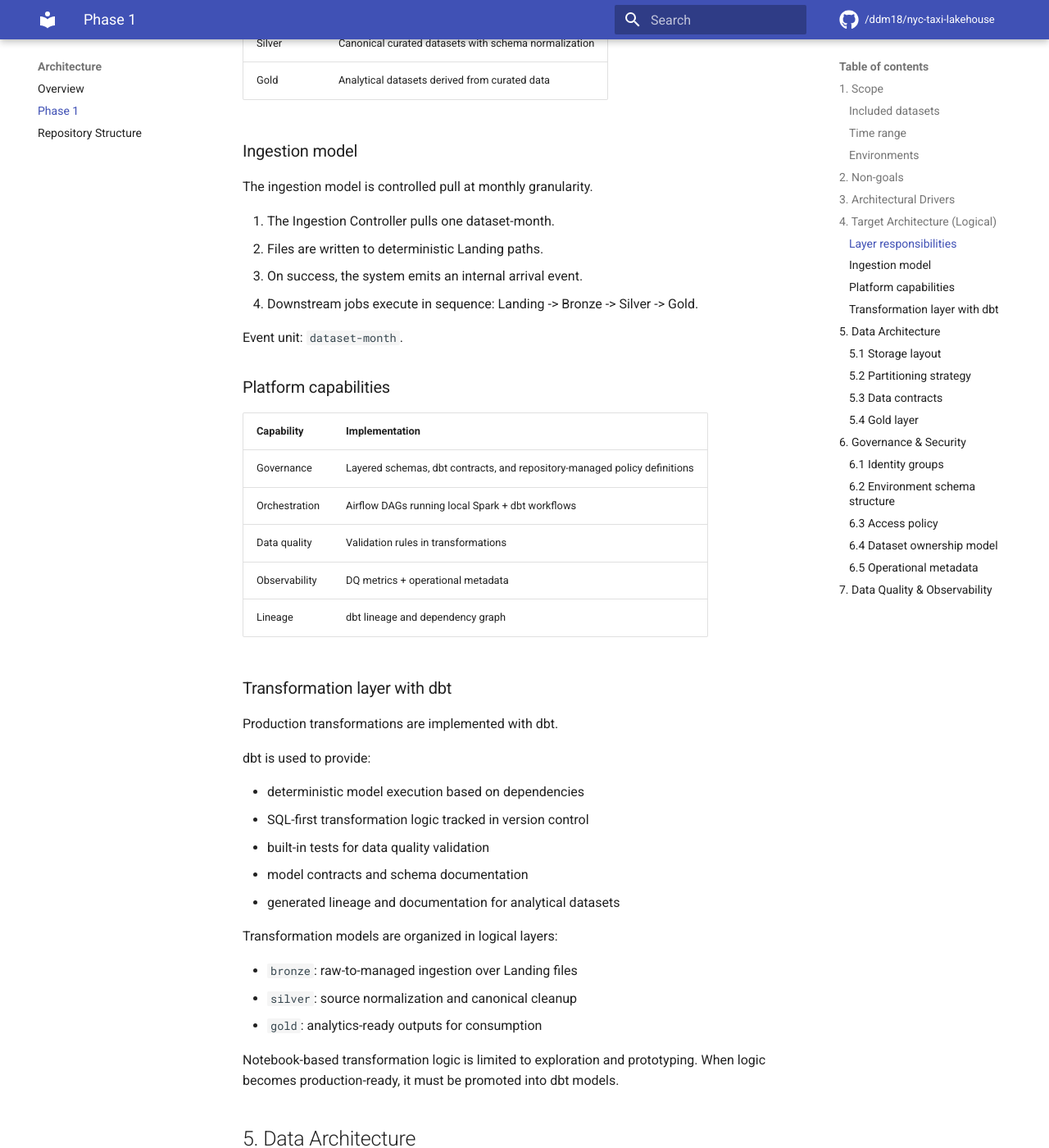
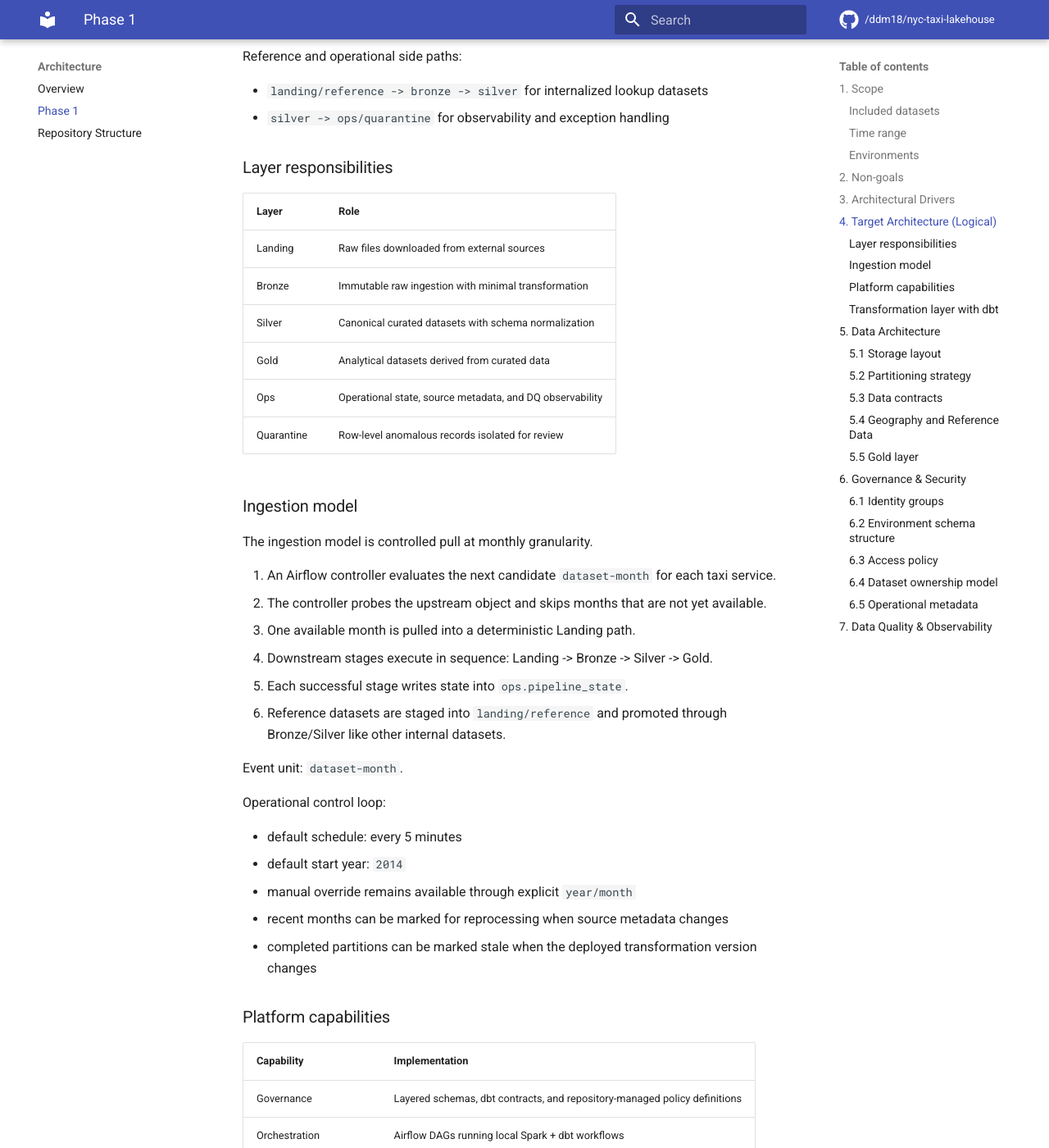
Before and after one commit to ddm18/nyc-taxi-lakehouse, an MkDocs documentation site: the page built from docs/arch-phase1.md, in a window 1280 px wide and 1400 px high, scrolled down 1905 px. Shown: the whole window at 82% size. Built offline with MkDocs 1.6.1 and Material for MkDocs 9.7.7, drawn with Linux system fonts in a browser that asks for light colours; comment, search, counter and statistics services are not loaded; some of the changed text lies outside the part shown.

Commit message:
Document phase 1 architecture updates

```diff
--- a/docs/arch-phase1.md
+++ b/docs/arch-phase1.md
@@ -9,14 +9,17 @@
 ### Included datasets
 - NYC TLC yellow taxi trips
 - NYC TLC green taxi trips
+- NYC TLC taxi zone lookup as internal reference data
 
 ### Time range
-Initial runs use sparse historical sampling to validate ingestion and schema normalization.
-Full historical backfill is executed after pipeline validation.
+Phase 1 simulates historical retrieval from `2014-01` forward.
+The orchestration loop processes one available `dataset-month` at a time and can
+backfill incrementally until it reaches the latest published month.
 
 ### Environments
-- `dev` (mandatory)
-- `prod` (optional in Phase 1)
+- `local` runtime for development and debugging
+- deployed `test` environment for shared validation
+- deployed `prod` environment for production workloads
 
 ## 2. Non-goals
 
@@ -34,15 +37,22 @@
 |---|---|---|
 | Recent operational trends | Fast recent analytical queries | Hot analytical window focused on last 3 months |
 | Hour/day demand | Time slicing | Derived time attributes in Silver + aggregates in Gold |
-| Zone comparisons | Stable join keys | Versioned zone dimension + FK validation |
+| Zone comparisons | Stable join keys | Official TLC zone dimension + FK validation |
 | Peak congestion | Proxy metrics | Duration/speed derivations + outlier detection |
 | Weekday vs weekend | Day type | `dow`, `is_weekend` derived in Silver |
+| Reproducible historical restatement | Controlled reprocessing | Stage state ledger + source metadata audit + transformation version |
+| Analyst-facing geography | Human-readable spatial hierarchy | `location_id -> zone_name -> borough -> airport flag` enrichment |
 
 ## 4. Target Architecture (Logical)
 
 The platform follows a layered lakehouse model on AWS-backed S3 with local Spark execution.
 
 `Source -> Landing -> Bronze -> Silver -> Gold`
+
+Reference and operational side paths:
+
+- `landing/reference -> bronze -> silver` for internalized lookup datasets
+- `silver -> ops/quarantine` for observability and exception handling
 
 ### Layer responsibilities
 
@@ -52,17 +62,29 @@
 | Bronze | Immutable raw ingestion with minimal transformation |
 | Silver | Canonical curated datasets with schema normalization |
 | Gold | Analytical datasets derived from curated data |
+| Ops | Operational state, source metadata, and DQ observability |
+| Quarantine | Row-level anomalous records isolated for review |
 
 ### Ingestion model
 
 The ingestion model is controlled pull at monthly granularity.
 
-1. The Ingestion Controller pulls one dataset-month.
-2. Files are written to deterministic Landing paths.
-3. On success, the system emits an internal arrival event.
-4. Downstream jobs execute in sequence: Landing -> Bronze -> Silver -> Gold.
+1. An Airflow controller evaluates the next candidate `dataset-month` for each taxi service.
+2. The controller probes the upstream object and skips months that are not yet available.
+3. One available month is pulled into a deterministic Landing path.
+4. Downstream stages execute in sequence: Landing -> Bronze -> Silver -> Gold.
+5. Each successful stage writes state into `ops.pipeline_state`.
+6. Reference datasets are staged into `landing/reference` and promoted through Bronze/Silver like other internal datasets.
 
 Event unit: `dataset-month`.
+
+Operational control loop:
+
+- default schedule: every 5 minutes
+- default start year: `2014`
+- manual override remains available through explicit `year/month`
+- recent months can be marked for reprocessing when source metadata changes
+- completed partitions can be marked stale when the deployed transformation version changes
 
 ### Platform capabilities
 
@@ -70,9 +92,10 @@
 |---|---|
 | Governance | Layered schemas, dbt contracts, and repository-managed policy definitions |
 | Orchestration | Airflow DAGs running local Spark + dbt workflows |
-| Data quality | Validation rules in transformations |
-| Observability | DQ metrics + operational metadata |
+| Data quality | Validation rules in transformations, DQ metrics, and quarantine outputs |
+| Observability | `ops.pipeline_state`, source metadata, reprocess requests, DQ metrics |
 | Lineage | dbt lineage and dependency graph |
+| Controlled reprocessing | transformation version + recent source metadata comparison |
 
 ### Transformation layer with dbt
 
@@ -89,8 +112,10 @@
 Transformation models are organized in logical layers:
 
 - `bronze`: raw-to-managed ingestion over Landing files
-- `silver`: source normalization and canonical cleanup
+- `silver`: source normalization, canonical cleanup, and conformed dimensions
 - `gold`: analytics-ready outputs for consumption
+- `ops`: partition-level observability metrics
+- `quarantine`: exception datasets derived from Silver/Gold quality rules
 
 Notebook-based transformation logic is limited to exploration and prototyping.
 When logic becomes production-ready, it must be promoted into dbt models.
@@ -110,13 +135,16 @@
 - `silver/`
 - `gold/`
 - `ops/`
+- `quarantine/`
 
 Principles:
 
 - Bronze is immutable
 - Silver enforces canonical contracts
 - Gold exposes analytics datasets
+- Reference datasets are internalized into the lakehouse before analytical use
 - `ops` isolates operational metadata
+- Quarantine isolates anomalous rows without mutating Bronze or Silver history
 
 Naming convention: `layer.dataset_version`.
 
@@ -135,6 +163,14 @@
 - Bronze partitions are immutable
 - Default reprocessing window: last 12 months
 - Main query horizon: latest 3 months
+- Automatic historical discovery starts from `2014-01`
+
+Typical reprocessing triggers:
+
+- missing partition
+- transformation version mismatch
+- source republish detected through metadata comparison
+- manual override
 
 ### 5.3 Data contracts
 
@@ -158,16 +194,53 @@
 
 - `silver.trips_v1`
 - `silver.trips_v2`
+- `silver.dim_taxi_zones_v1`
 
 Gold depends on a specific Silver version for stability.
 Bronze preserves source structure as-is.
 
-### 5.4 Gold layer
+Reference datasets follow the same principle:
+
+- raw reference extract in Bronze
+- curated, queryable dimension in Silver
+- business rollups can be added later as semantic mappings on top
+
+### 5.4 Geography and Reference Data
+
+Phase 1 geography is anchored on official TLC Taxi Zones.
+
+Canonical hierarchy:
+
+- `LocationID`
+- `zone_name`
+- `borough`
+- airport vs non-airport flag
+
+Optional business-defined clusters remain out of the raw physical model in Phase 1.
+If needed later, they should be implemented as an explicit mapping on top of the official zone dimension.
+
+### 5.5 Gold layer
 
 Gold is the primary analytical interface for consumers.
 
 - Optimized for recent operational analysis (last 3 months)
 - Historical partitions remain available for backfill and deep analysis
+- Service-specific outputs remain available for Yellow and Green
+- Cross-service unified outputs provide a common analytical layer
+
+Phase 1 Gold outputs:
+
+- trip-level fact table
+- daily service aggregates
+- hourly pickup-zone aggregates
+
+Gold enriches trips with:
+
+- official TLC zone names
+- borough names
+- airport-zone flags
+- peak/day-part business attributes
+- quality-derived metrics such as invalid-trip and unmapped-zone rates
 
 ## 6. Governance & Security
 
@@ -185,6 +258,7 @@
 - `silver`
 - `gold`
 - `ops`
+- `quarantine`
 
 ### 6.3 Access policy
 
@@ -203,11 +277,28 @@
 | Gold | Analytical layer |
 
 ### 6.5 Operational metadata
-Operational tables are separated in `ops`.
-Example: `ops.dq_metrics`.
+Operational datasets are separated in `ops`.
+
+Examples:
+
+- `ops.pipeline_state`
+- `ops.source_metadata`
+- `ops.source_metadata_audit`
+- `ops.reprocess_queue`
+- `ops.dq_metrics`
 
 ## 7. Data Quality & Observability
 
 !!! info "Phase 1 posture"
     Data quality validation occurs mainly in Bronze -> Silver.
     The initial ruleset is intentionally small and high-signal.
+
+Phase 1 quality handling includes:
+
+- row-level validity flags in Silver
+- aggregate DQ metrics in `ops`
+- referential tests against official taxi zones
+- quarantine outputs for invalid or anomalous trips
+
+Blocking thresholds remain intentionally limited in Phase 1.
+The platform favors visibility and deterministic replay over aggressive failure-on-warning semantics.
```
Also changed, not shown: README.md (+56 -24 lines), dbt/nyc_taxi_lakehouse/README.md (+50 -21 lines), docs/adr/007-pipeline.md (+1 -1 lines), docs/adr/009-environment-topology.md (added, +42 -0 lines), docs/adr/010-reference-data-and-geography.md (added, +42 -0 lines), docs/adr/011-reprocessing-and-change-detection.md (added, +51 -0 lines), docs/adr/012-data-quality-exception-handling.md (added, +39 -0 lines), docs/index.md (+9 -1 lines), docs/repo-structure.md (+2 -1 lines), ingestion/README.md (+36 -15 lines).
